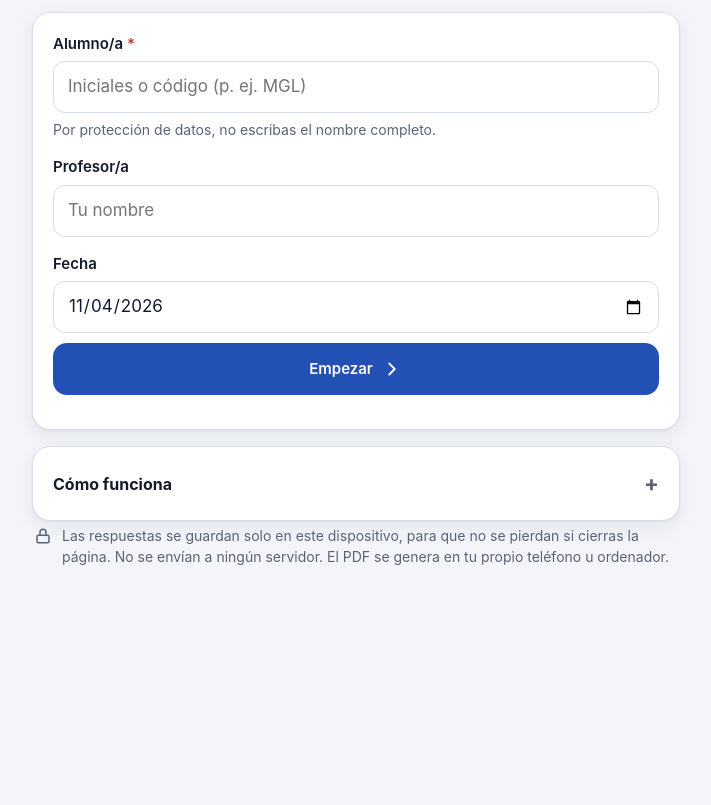
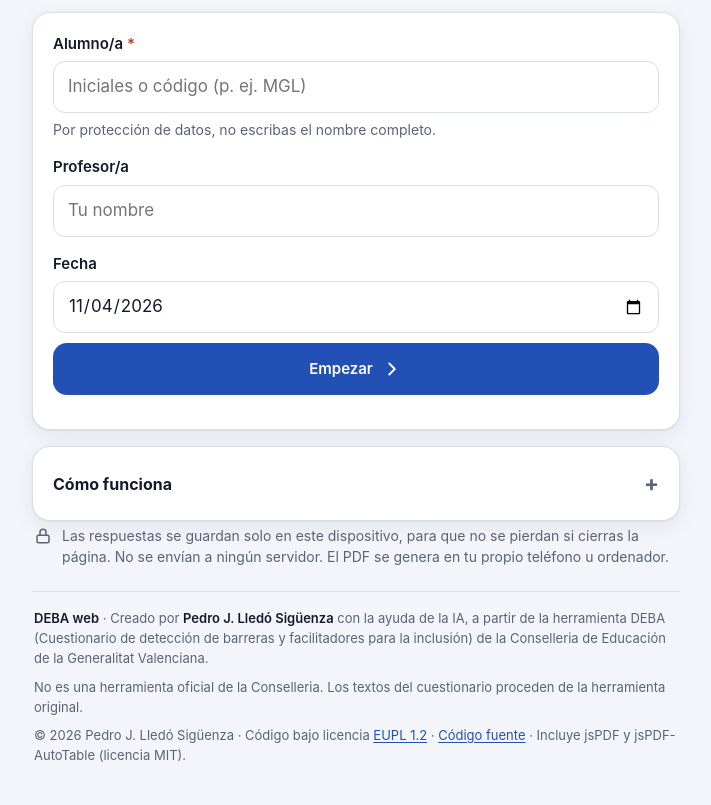
Before and after one commit to pjlledo/deba, a plain HTML site: page index.html in a window 1280 px wide. Shown: the part 306-1111 px from the top of the page, without its empty margins (284-995 px from the left). Before the commit the page ends 905 px from the top, so only its background shows below. Drawn offline with Linux system fonts and the light colour scheme.

Commit message:
Añade pie de autoría, licencia EUPL 1.2 y README
Co-Authored-By: Claude Opus 5.5 <noreply@anthropic.com>

```diff
--- a/index.html
+++ b/index.html
@@ -1,9 +1,25 @@
 <!doctype html>
+<!--
+  DEBA web · Cuestionario de detección de barreras y facilitadores para la inclusión
+  Copyright (c) 2026 Pedro J. Lledó Sigüenza
+  Creado con la ayuda de la IA a partir de la herramienta DEBA de la Conselleria de Educación
+  de la Generalitat Valenciana. No es una herramienta oficial de la Conselleria.
+
+  SPDX-License-Identifier: EUPL-1.2
+  Licenciado bajo la Licencia Pública de la Unión Europea (EUPL) v1.2.
+  Texto oficial en castellano: https://joinup.ec.europa.eu/collection/eupl/eupl-text-eupl-12
+  La licencia cubre el código y el diseño de esta aplicación. Los textos del cuestionario
+  proceden de la herramienta DEBA original.
+
+  Incluye jsPDF 2.5.1 y jsPDF-AutoTable 3.8.2 (licencia MIT; sus avisos se conservan más abajo).
+  Código fuente: https://github.com/pjlledo/deba
+-->
 <html lang="es">
 <head>
 <meta charset="utf-8">
 <meta name="viewport" content="width=device-width, initial-scale=1, viewport-fit=cover">
 <title>DEBA · Barreras y facilitadores</title>
+<meta name="author" content="Pedro J. Lledó Sigüenza">
 <meta name="description" content="Cuestionario DEBA de detección de barreras y facilitadores para la inclusión. Genera el análisis DAFO en PDF. Las respuestas no salen del dispositivo.">
 <meta name="theme-color" content="#1d3a7a">
 <meta name="apple-mobile-web-app-capable" content="yes">
@@ -98,7 +114,11 @@ details.info ul{padding-left:20px;margin:8px 0 0}
 .quads b{display:block;font-size:15px}
 .q-D{background:var(--deb-soft);color:var(--deb)} .q-A{background:var(--ame-soft);color:var(--ame)}
 .q-F{background:var(--for-soft);color:var(--for)} .q-O{background:var(--opo-soft);color:var(--opo)}
-.privacy{display:flex;gap:10px;align-items:flex-start;font-size:14px;color:var(--muted);padding:4px 2px 32px;margin:0}
+.privacy{display:flex;gap:10px;align-items:flex-start;font-size:14px;color:var(--muted);padding:4px 2px 4px;margin:0}
+.credits{border-top:1px solid var(--border);margin-top:20px;padding:16px 2px 32px;font-size:13px;line-height:1.55;color:var(--muted)}
+.credits p{margin:0 0 8px}
+.credits b{color:var(--text);font-weight:600}
+.credits a{color:var(--accent);text-underline-offset:2px}
 
 /* ---------- Barra superior ---------- */
 .topbar{position:sticky;top:0;z-index:5;background:color-mix(in srgb,var(--bg) 88%,transparent);backdrop-filter:saturate(1.4) blur(10px);-webkit-backdrop-filter:saturate(1.4) blur(10px);border-bottom:1px solid var(--border);padding-top:env(safe-area-inset-top)}
@@ -689,6 +709,14 @@ function route(){
 }
 window.addEventListener("hashchange", route);
 
+/* ---------- Autoría y licencia ---------- */
+const credits = () => `
+  <footer class="credits">
+    <p><b>DEBA web</b> · Creado por <b>Pedro J. Lledó Sigüenza</b> con la ayuda de la IA, a partir de la herramienta DEBA (Cuestionario de detección de barreras y facilitadores para la inclusión) de la Conselleria de Educación de la Generalitat Valenciana.</p>
+    <p>No es una herramienta oficial de la Conselleria. Los textos del cuestionario proceden de la herramienta original.</p>
+    <p>© 2026 Pedro J. Lledó Sigüenza · Código bajo licencia <a href="https://joinup.ec.europa.eu/collection/eupl/eupl-text-eupl-12" target="_blank" rel="noopener">EUPL 1.2</a> · <a href="https://github.com/pjlledo/deba" target="_blank" rel="noopener">Código fuente</a> · Incluye jsPDF y jsPDF-AutoTable (licencia MIT).</p>
+  </footer>`;
+
 /* ---------- Pantalla: inicio ---------- */
 function renderHome(){
   document.title = "DEBA · Barreras y facilitadores";
@@ -734,6 +762,7 @@ function renderHome(){
       </details>
       <p class="privacy">${icon("lock",'style="width:18px;height:18px;margin-top:2px"')}<span>Las respuestas se guardan solo en este dispositivo, para que no se pierdan si cierras la página. No se envían a ningún servidor. El PDF se genera en tu propio teléfono u ordenador.</span></p>
     </div>
+    ${credits()}
   </div>`;
   const al = $("#alumno"), hint = $("#alumnoHint");
   const checkName = () => {
@@ -909,6 +938,7 @@ function renderResult(){
     ${[1,2,3].map(dimDetail).join("")}
     <p class="hint" style="text-align:center">Toca cualquier ítem para cambiar su respuesta.</p>
     <div style="text-align:center"><button class="link" id="newStudent">Empezar con otro alumno/a</button></div>
+    ${credits()}
   </main>
   <nav class="bottombar" aria-label="Descargar resultado">
     <div class="wrap">
```
Also changed, not shown: 2 other files.
